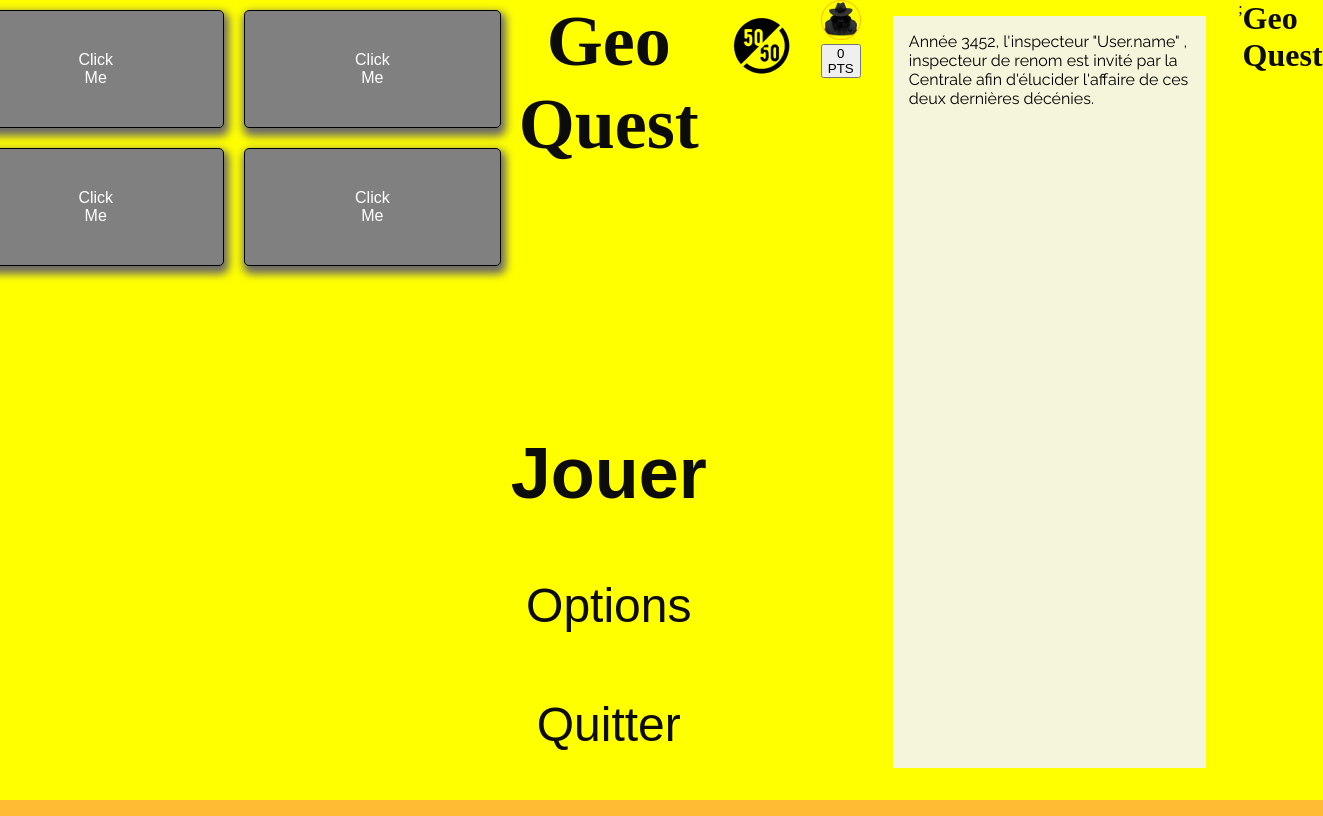
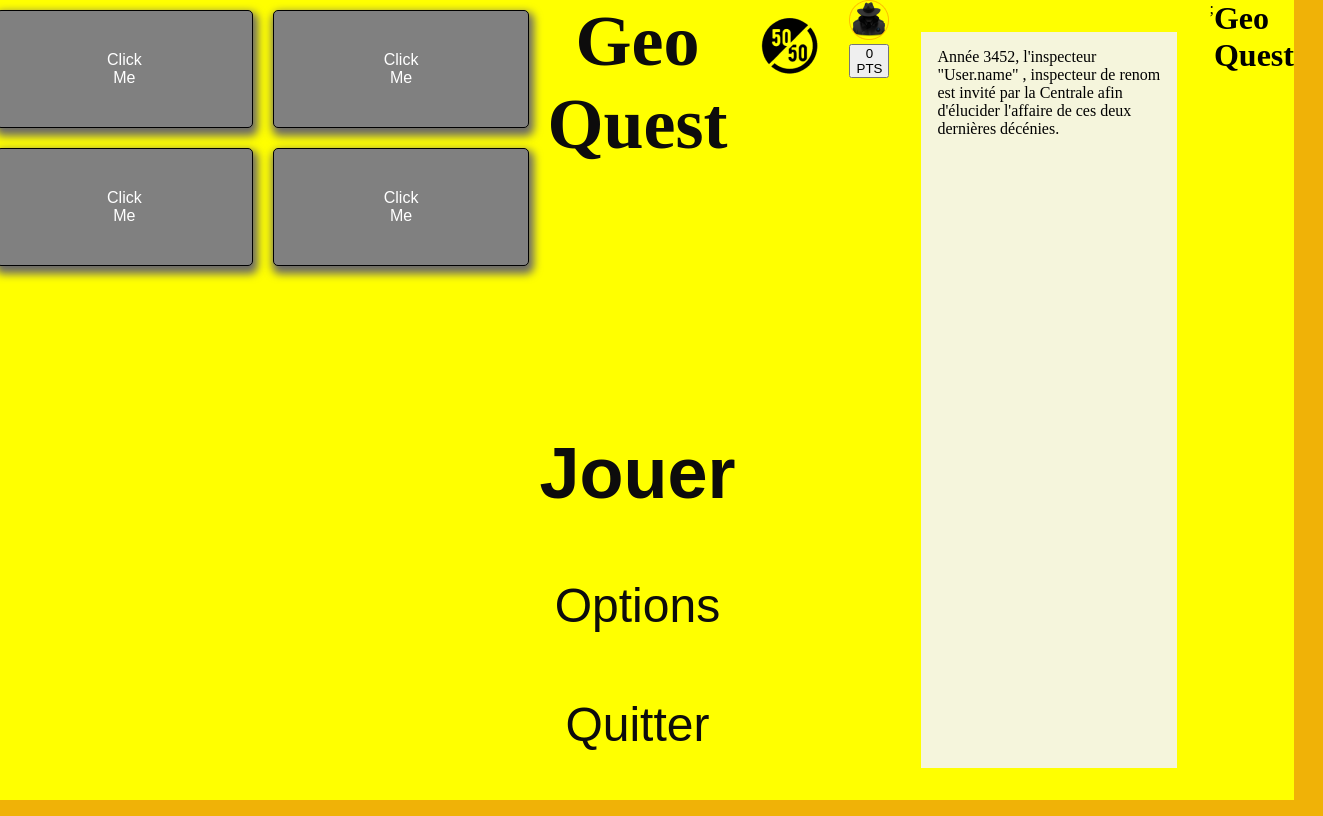
Before and after one commit to WildCodeSchool-2024-02/JS-RemoteFR-CodeOfWar-P2-ReplitAfterMe, a React (Vite) app in the folder client/: page / in a window 1280 px wide. Shown: the whole page, 1323 px wide, since content can reach past the window. Built offline with nearby package versions, Linux system fonts and the light colour scheme; no server answers; a web font is replaced by a local one.

Commit message:
change app.css

```diff
--- a/client/src/style/app.css
+++ b/client/src/style/app.css
@@ -29,16 +29,3 @@
   --thirty-font: "raleway", sans-serif;
   /*font-paragraphe*/
 }
-
-p {
-  font-family: var(--thirty-font);
-  margin-top: 1rem;
-}
-
-h1 {
-  font-family: var(--secondary-font);
-  color: var(--dark-color);
-}
-body {
-  background-color: var(--primary-color);
-}
```
